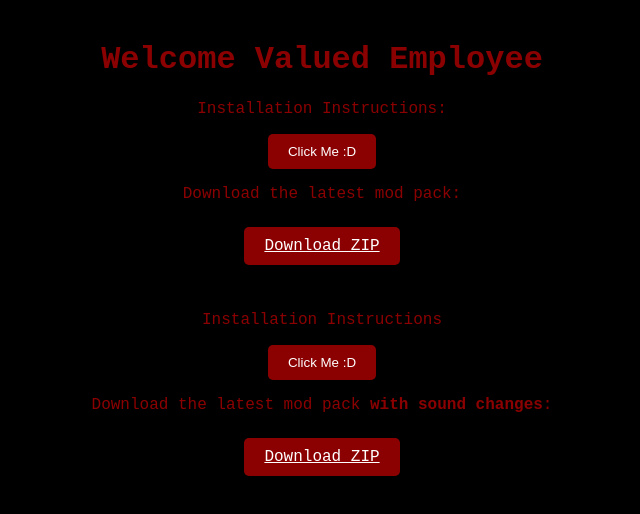
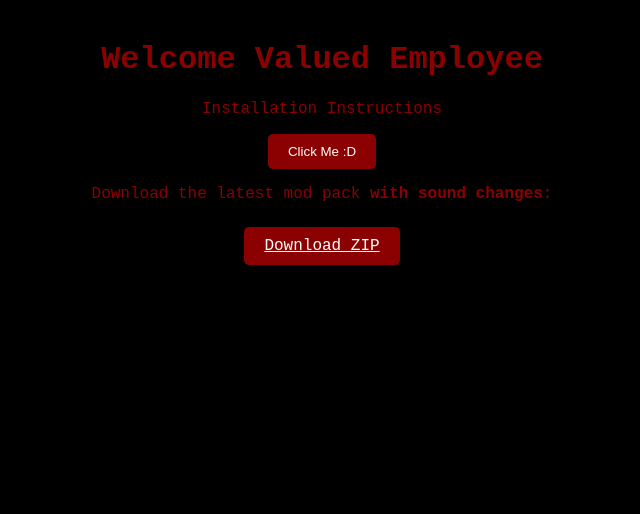
Before and after one commit to ThePalad1n/LethalCompanySite, a React (Create React App) app: page / in a window 1280 px wide. Shown: the top 514 px of the page, without its empty margins (318-958 px from the left). Built offline with nearby package versions, Linux system fonts and the light colour scheme.

Commit message:
vid added good enough for now

```diff
--- a/src/Components/ImageDisplayComponentTwo.jsx
+++ b/src/Components/ImageDisplayComponentTwo.jsx
@@ -1,7 +1,6 @@
 import React, { useState } from 'react';
 import { Accordion } from 'react-bootstrap';
 import styled from 'styled-components';
-import step2image5 from '../assets/step2image5.JPG';
 
 
 
@@ -43,9 +42,10 @@
         <Accordion.Item eventKey="0">
           <Accordion.Body>
             <Buttonn onClick={() => toggleImage("step2image5")}>Click Me :D</Buttonn>
+            <br></br>
             {visibleImage === "step2image5" && (
               <>
-                <StyledImage src={step2image5} alt="Step 1" />
+                <iframe width="1000" height="600" src="https://www.youtube.com/embed/TqWcSyWu4CY?si=LCFK8J1NW9n6_F7R" title="YouTube video player" frameborder="0" allow="accelerometer; autoplay; clipboard-write; encrypted-media; gyroscope; picture-in-picture; web-share" allowfullscreen></iframe>
                 <Description>Watch the video and follow along. Make sure you have the mod pack.</Description>
               </>
             )}
--- a/src/Components/TerminalComponent.jsx
+++ b/src/Components/TerminalComponent.jsx
@@ -1,6 +1,6 @@
 import React from 'react';
 import styled from 'styled-components';
-import ImageDisplayComponent from './ImageDisplayComponent'; // Import the image component
+// import ImageDisplayComponent from './ImageDisplayComponent'; // Import the image component
 import ImageDisplayComponentTwo from './ImageDisplayComponentTwo'; // Import the image component
 
 const TerminalStyle = styled.div`
@@ -39,21 +39,21 @@
 
 const TerminalComponent = () => {
   // URLs to your Google Drive files
-  const googleDriveUrl1 = 'https://www.youtube.com/watch?v=l78x5cADWJM&t=1253s';
+  // const googleDriveUrl1 = 'https://www.youtube.com/watch?v=l78x5cADWJM&t=1253s';
   const googleDriveUrl2 = 'https://drive.google.com/drive/folders/1iu-8_sfByzhCsAUp3q9ltCFE2D12wmmS?usp=drive_link';
 
   return (
     <TerminalStyle>
       <Title>Welcome Valued Employee</Title>
 
-      <DownloadSection>
+      {/* <DownloadSection>
         <p>Installation Instructions: </p>
         <ImageDisplayComponent />
         <p>Download the latest mod pack:</p>
         <br></br>
         <DownloadButton as="a" href={googleDriveUrl1} target="_blank" rel="noopener noreferrer">Download ZIP</DownloadButton>
       </DownloadSection>
-<br></br><br></br>
+<br></br><br></br> */}
       <DownloadSection>
         <p>Installation Instructions </p>
         <ImageDisplayComponentTwo />
```
Also changed, not shown: 1 other file (tests, documents, lock files or other folders).
